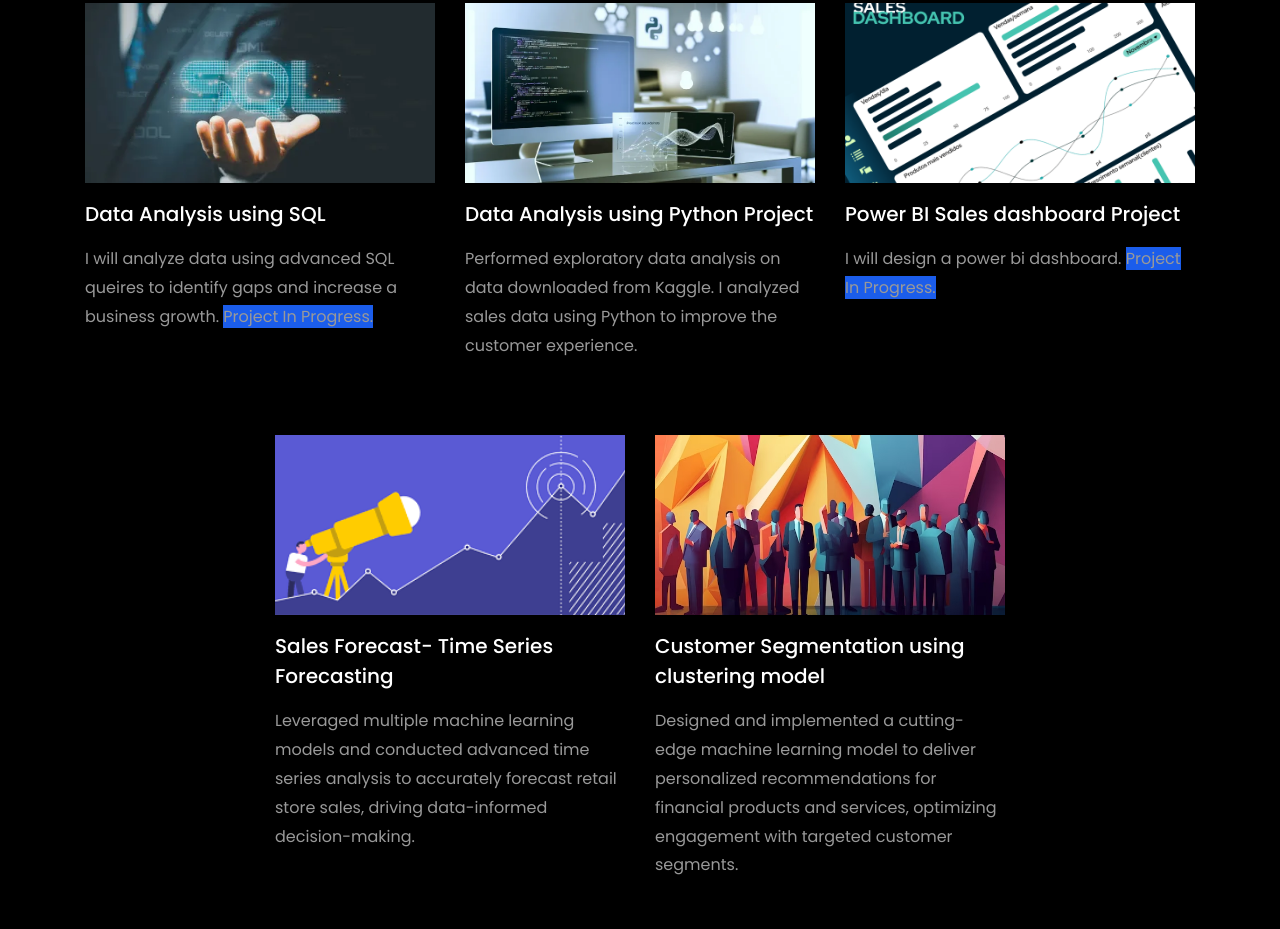
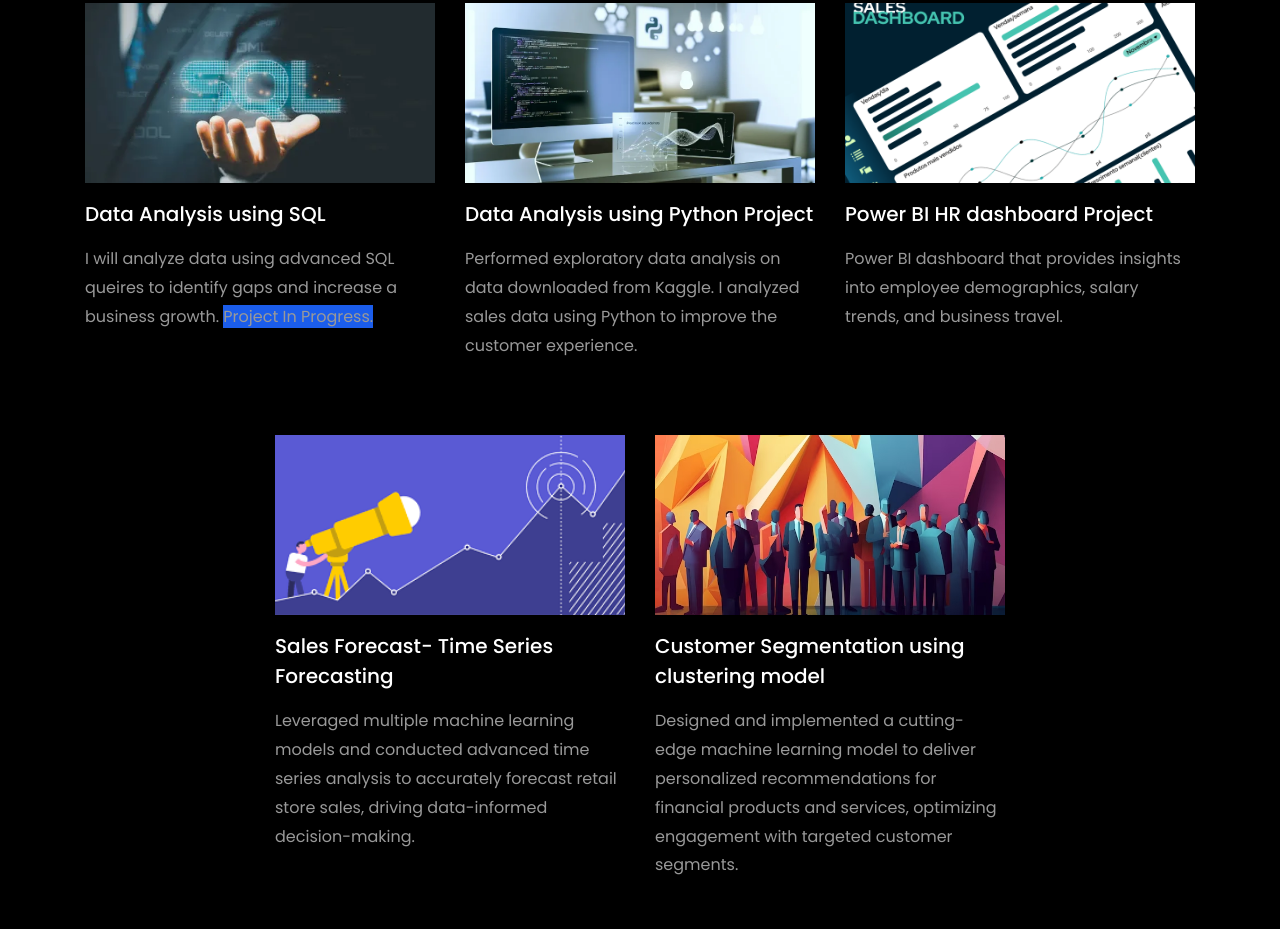
Before and after one commit to thabisomachipi97/website, a plain HTML site: page index.html in a window 1280 px wide. Shown: the part 4248-5177 px from the top of the page. Drawn offline with Linux system fonts and the light colour scheme; animation ran at ten frames a second; files whose address does not match are found by name.

Commit message:
Update index.html

```diff
--- a/index.html
+++ b/index.html
@@ -454,8 +454,8 @@
               </a>
               <div class="text mt-3 float-right d-block">
 
-                <h3 class="heading"><a href="">Power BI Sales dashboard Project</a></h3>
-                <p> I will design a power bi dashboard. <span style="background-color: #1b5deb;">Project In Progress.</span></p>
+                <h3 class="heading"><a href="https://github.com/thabisomachipi97/PowerBI_Dashboard/blob/main/Machipi_dashboard.pbix">Power BI HR dashboard Project</a></h3>
+                <p> Power BI dashboard that provides insights into employee demographics, salary trends, and business travel.</p>
               </div>
             </div>
           </div>
```
